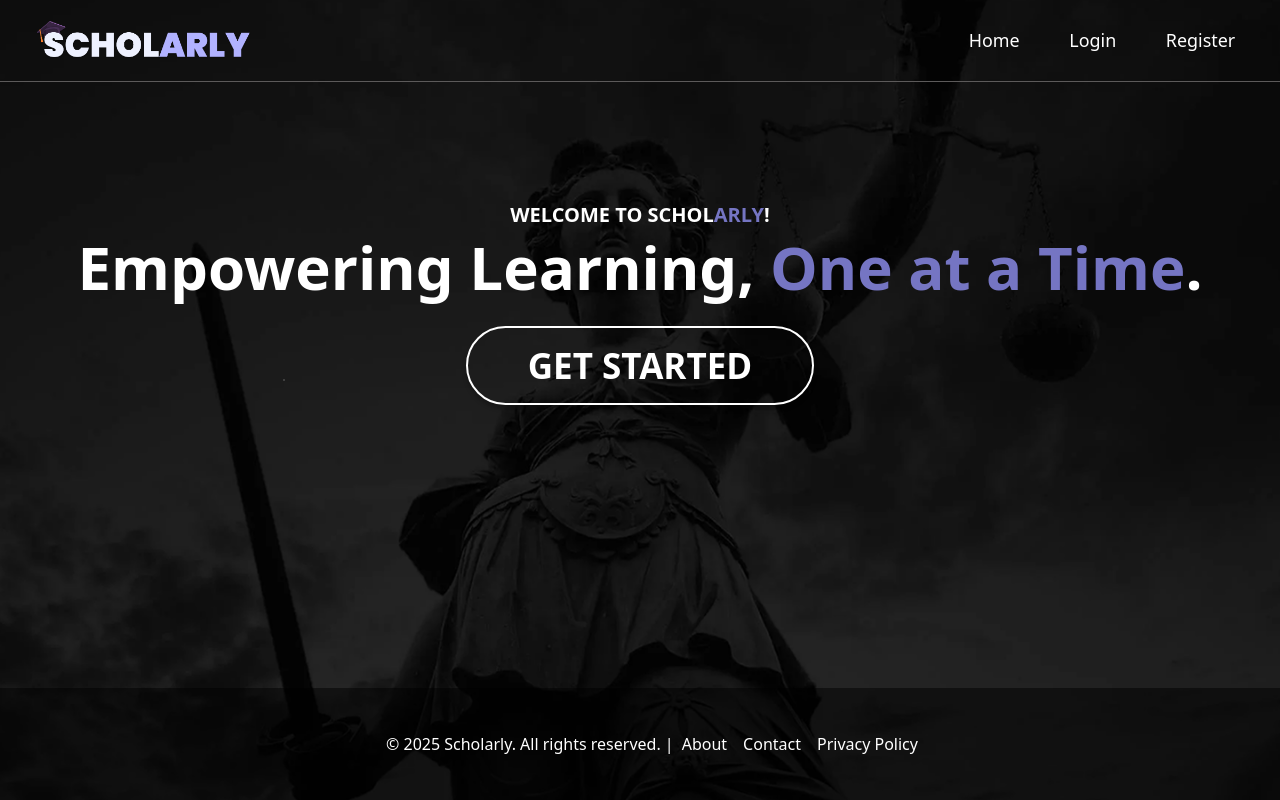
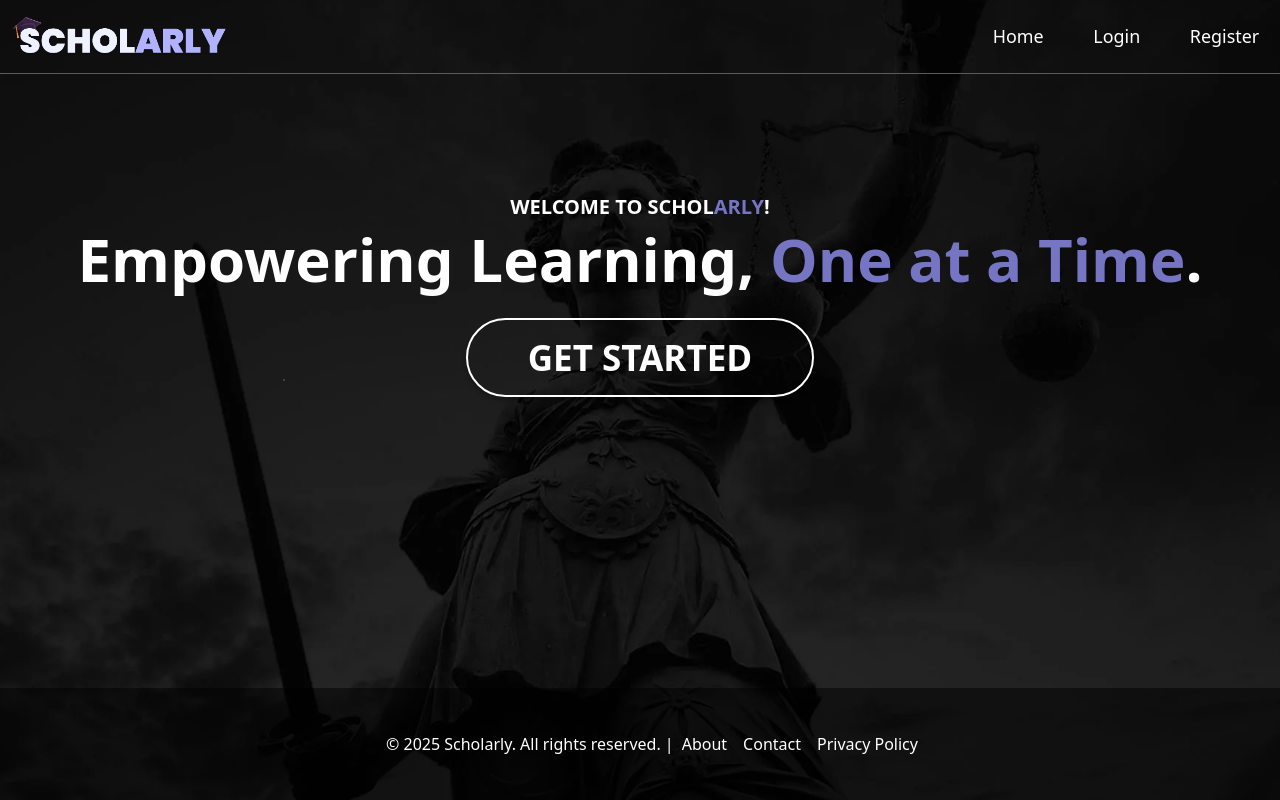
Before and after one commit to Rold-alt/Scholarly-PHP, a PHP site: page / in a window 1280 px wide. Run offline with PHP 8.4, Linux system fonts and the light colour scheme.

Commit message:
finishes

```diff
--- a/assets/css/home.css
+++ b/assets/css/home.css
@@ -7,7 +7,7 @@
 			display: flex;
 			align-items: center;
 			justify-content: space-between;
-  			padding: 0.75rem 2rem;
+  			padding: 0.5rem 0.5rem;
   			border-bottom: 0.5px solid #5c5a5a;   /* thinner border */
 		}
 		.nav-left img {
```
